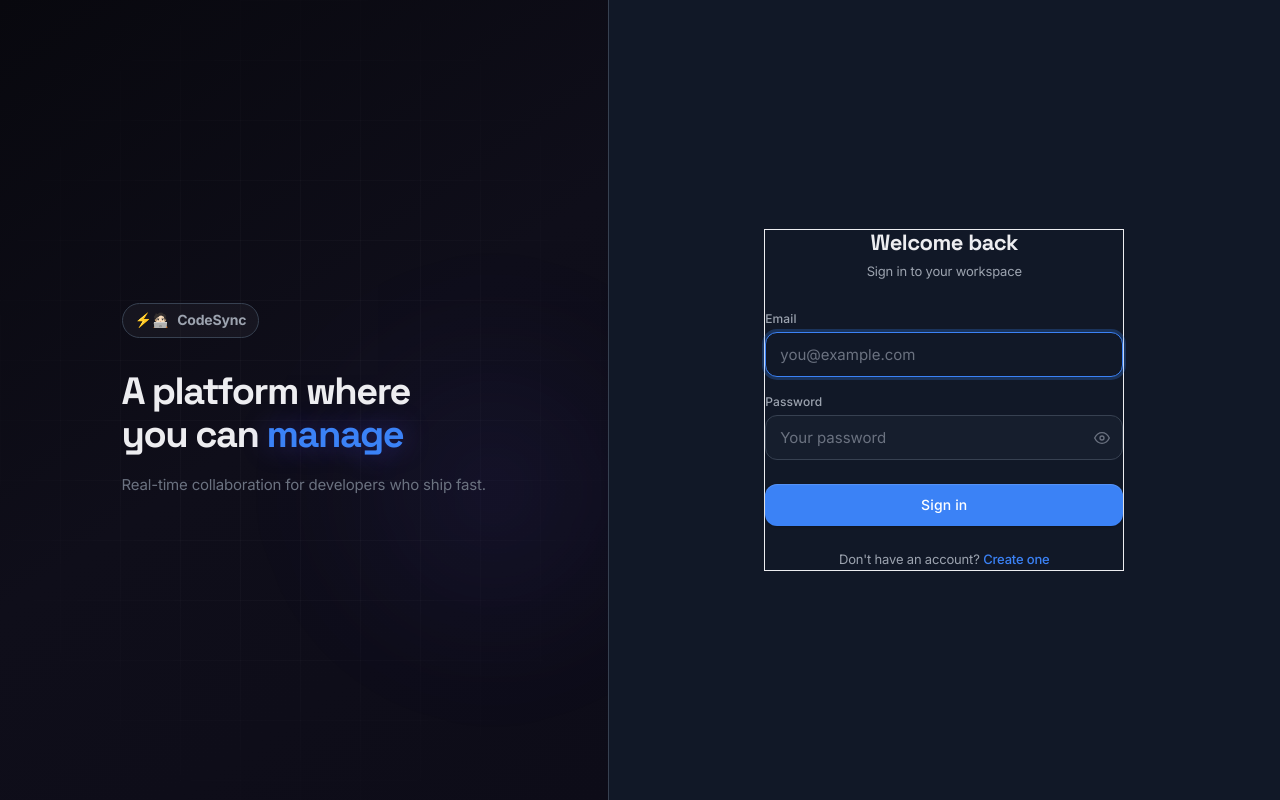
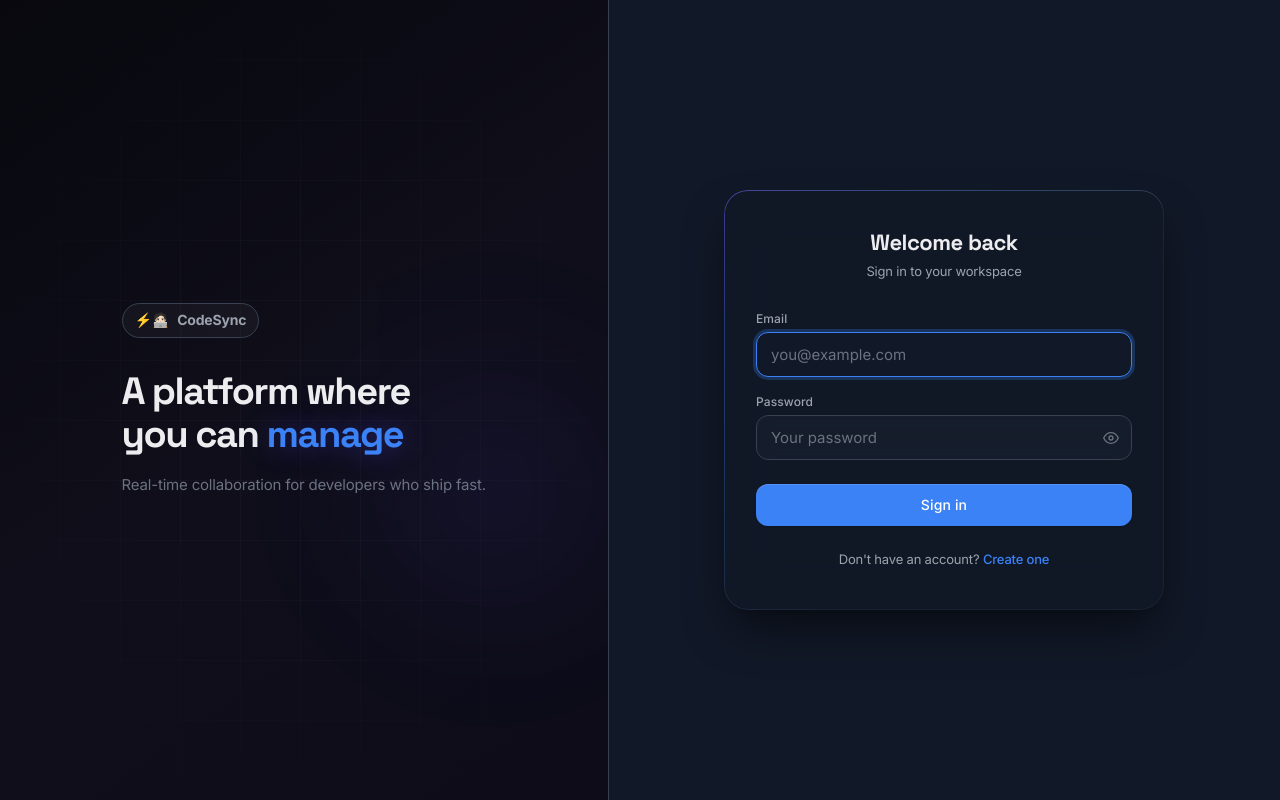
Before and after one commit to alokkksharmaa/CodeSync, a React (Vite) app in the folder frontend/: page /login in a window 1280 px wide. Built offline with nearby package versions, Linux system fonts and the light colour scheme.

Commit message:
Enhance UI for Auth cards and Dashboard

```diff
--- a/frontend/src/index.css
+++ b/frontend/src/index.css
@@ -274,13 +274,40 @@ input, textarea, select { font-family: inherit; }
 
 .auth-card {
   width: 100%;
-  max-width: 360px;
-  animation: authEntrance 0.5s cubic-bezier(0.16, 1, 0.3, 1) both;
+  max-width: 440px;
+  margin: var(--space-8) auto;
+  background: rgba(17, 24, 39, 0.5);
+  backdrop-filter: blur(24px);
+  -webkit-backdrop-filter: blur(24px);
+  padding: var(--space-10) var(--space-8);
+  border-radius: var(--radius-xl);
+  box-shadow:
+    0 4px 6px -1px rgba(0, 0, 0, 0.1),
+    0 24px 48px -12px rgba(0, 0, 0, 0.6),
+    inset 0 1px 0 rgba(255, 255, 255, 0.1);
+  position: relative;
+  z-index: 1;
+  animation: authEntrance 0.6s cubic-bezier(0.16, 1, 0.3, 1) both;
+}
+
+.auth-card::before {
+  content: '';
+  position: absolute;
+  inset: 0;
+  border-radius: var(--radius-xl);
+  padding: 1px;
+  background: linear-gradient(135deg, rgba(99, 91, 255, 0.5), rgba(59, 130, 246, 0.3), rgba(255, 255, 255, 0.05) 60%);
+  -webkit-mask: linear-gradient(#fff 0 0) content-box, linear-gradient(#fff 0 0);
+  mask: linear-gradient(#fff 0 0) content-box, linear-gradient(#fff 0 0);
+  -webkit-mask-composite: xor;
+  mask-composite: exclude;
+  pointer-events: none;
+  z-index: -1;
 }
 
 @keyframes authEntrance {
-  from { opacity: 0; transform: translateY(16px); filter: blur(4px); }
-  to   { opacity: 1; transform: translateY(0);    filter: blur(0); }
+  from { opacity: 0; transform: translateY(24px) scale(0.96); filter: blur(8px); }
+  to   { opacity: 1; transform: translateY(0) scale(1); filter: blur(0); }
 }
 
 .auth-mobile-brand {
--- a/frontend/src/pages/Login.jsx
+++ b/frontend/src/pages/Login.jsx
@@ -84,7 +84,7 @@ const Login = () => {
 
       {/* ─── Right: Form ─── */}
       <div className="auth-form-panel flex-1 flex items-center justify-center p-8 bg-[#0B0C10] relative z-10 w-full lg:w-1/2 border-l border-gray-800">
-        <div className="auth-card w-full max-w-md bg-gray-900/40 p-10 rounded-2xl border border-gray-800/60 shadow-2xl backdrop-blur-xl">
+        <div className="auth-card">
           <div className="auth-header mb-8 text-center max-w-sm mx-auto">
             <div className="auth-mobile-brand flex items-center justify-center gap-2 mb-6 md:hidden">
               <span className="text-yellow-400 text-xl">⚡🧑🏻‍💻</span>
--- a/frontend/src/pages/Signup.jsx
+++ b/frontend/src/pages/Signup.jsx
@@ -86,7 +86,7 @@ const Signup = () => {
 
       {/* ─── Right: Form ─── */}
       <div className="auth-form-panel flex-1 flex items-center justify-center p-8 bg-[#0B0C10] relative z-10 w-full lg:w-1/2 border-l border-gray-800">
-        <div className="auth-card w-full max-w-md bg-gray-900/40 p-10 rounded-2xl border border-gray-800/60 shadow-2xl backdrop-blur-xl">
+        <div className="auth-card">
           <div className="auth-header mb-8 text-center max-w-sm mx-auto">
             <div className="auth-mobile-brand flex items-center justify-center gap-2 mb-6 md:hidden">
               <span className="text-yellow-400 text-xl">⚡🧑🏻‍💻</span>
```
